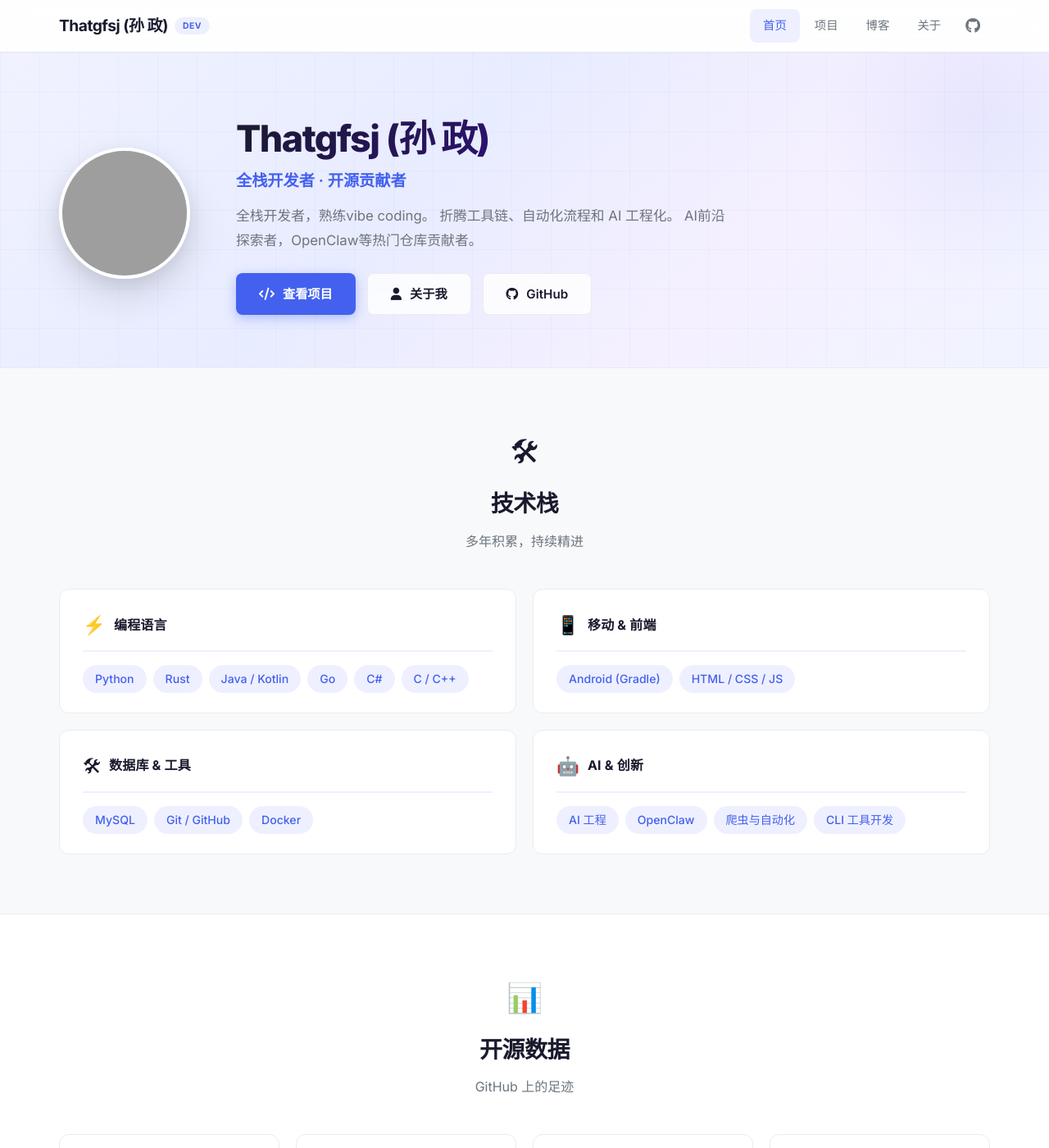
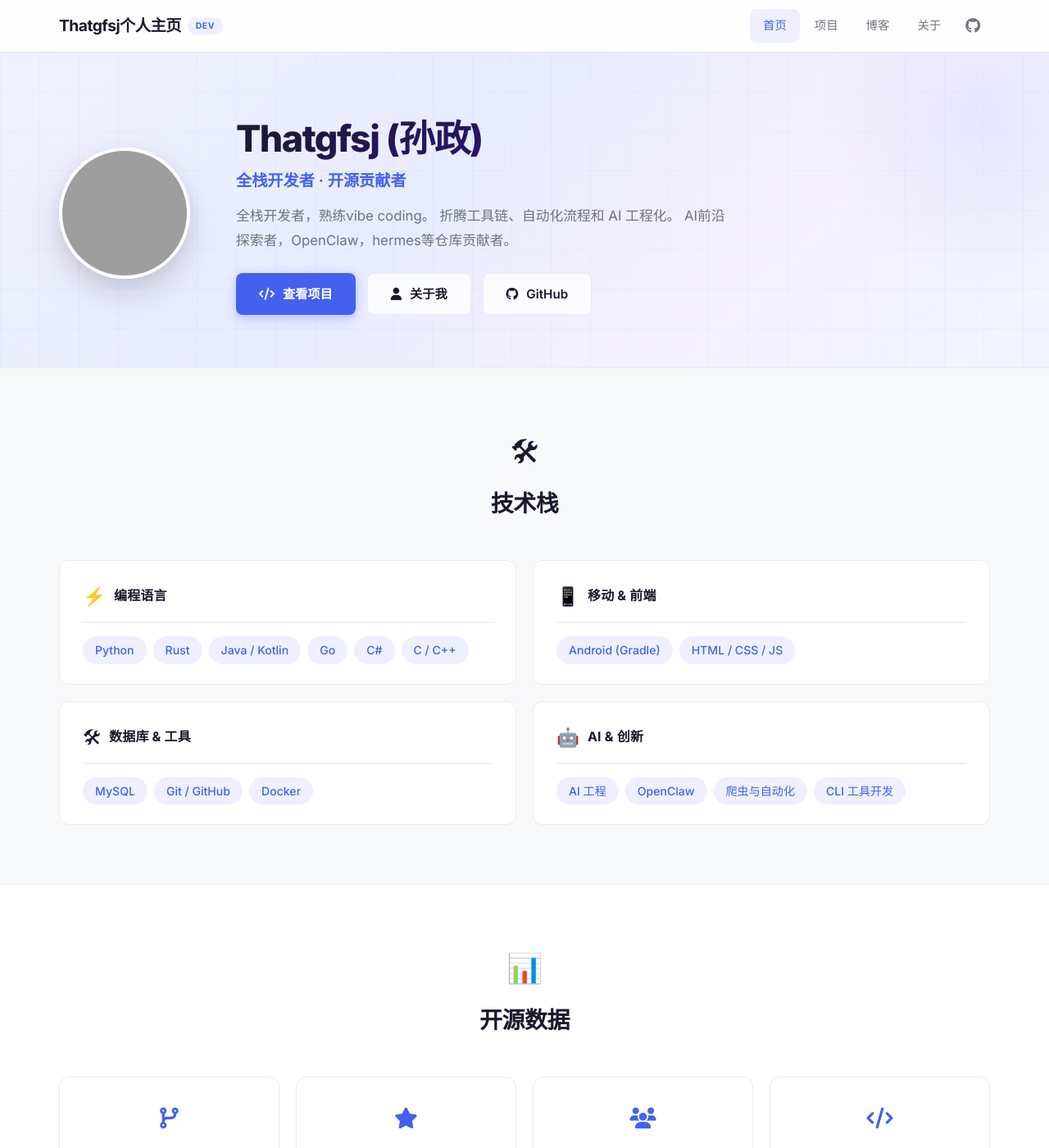
Before and after one commit to Thatgfsj/thatgfsj.github.io, a Jekyll site: the page built from index.md, in a window 1280 px wide and 1400 px high. Shown: the whole window at 82% size. Built offline with Jekyll 4.4.1, drawn with Linux system fonts in a browser that asks for light colours; some of the changed text lies outside the part shown; grey boxes are pictures that could not be loaded.

Commit message:
feat(home): update homepage profile and open source stats

```diff
--- a/_config.yml
+++ b/_config.yml
@@ -1,12 +1,12 @@
 # ============================
 # Jekyll 配置 — 个人简历 / 作品集
 # ============================
-title: "Thatgfsj (孙 政)"
+title: "Thatgfsj个人主页"
 tagline: "全栈开发者 · 开源贡献者"
 description: >-
   全栈开发者，熟练vibe coding。
   折腾工具链、自动化流程和 AI 工程化。
-author: "Thatgfsj (孙 政)"
+author: "Thatgfsj (孙政)"
 avatar: "https://github.com/Thatgfsj.png"
 repository: "Thatgfsj/thatgfsj.github.io"
 
--- a/index.md
+++ b/index.md
@@ -13,7 +13,7 @@
       <p class="hero-tagline">{{ site.tagline }}</p>
       <p class="hero-bio">
         {{ site.description }}
-        AI前沿探索者，OpenClaw等热门仓库贡献者。
+        AI前沿探索者，OpenClaw，hermes等仓库贡献者。
       </p>
       <div class="hero-actions">
         <a href="{{ '/projects' | relative_url }}" class="btn btn-primary">
@@ -36,7 +36,6 @@
     <div class="section-header">
       <div class="section-icon">🛠</div>
       <h2 class="section-title">技术栈</h2>
-      <p class="section-subtitle">多年积累，持续精进</p>
     </div>
 
     <div class="skills-grid">
@@ -63,13 +62,12 @@
     <div class="section-header">
       <div class="section-icon">📊</div>
       <h2 class="section-title">开源数据</h2>
-      <p class="section-subtitle">GitHub 上的足迹</p>
     </div>
 
     <div class="github-stats">
       <div class="stat-card">
         <div class="stat-icon"><i class="fas fa-code-branch"></i></div>
-        <div class="stat-number">42</div>
+        <div class="stat-number">47</div>
         <div class="stat-label">公开仓库</div>
       </div>
       <div class="stat-card">
@@ -79,13 +77,13 @@
       </div>
       <div class="stat-card">
         <div class="stat-icon"><i class="fas fa-users"></i></div>
-        <div class="stat-number">5</div>
+        <div class="stat-number">6</div>
         <div class="stat-label">关注者</div>
       </div>
       <div class="stat-card">
         <div class="stat-icon"><i class="fas fa-code"></i></div>
-        <div class="stat-number">1.5M</div>
-        <div class="stat-label">代码行数</div>
+        <div class="stat-number">186 MiB</div>
+        <div class="stat-label">代码规模</div>
       </div>
     </div>
 
```
